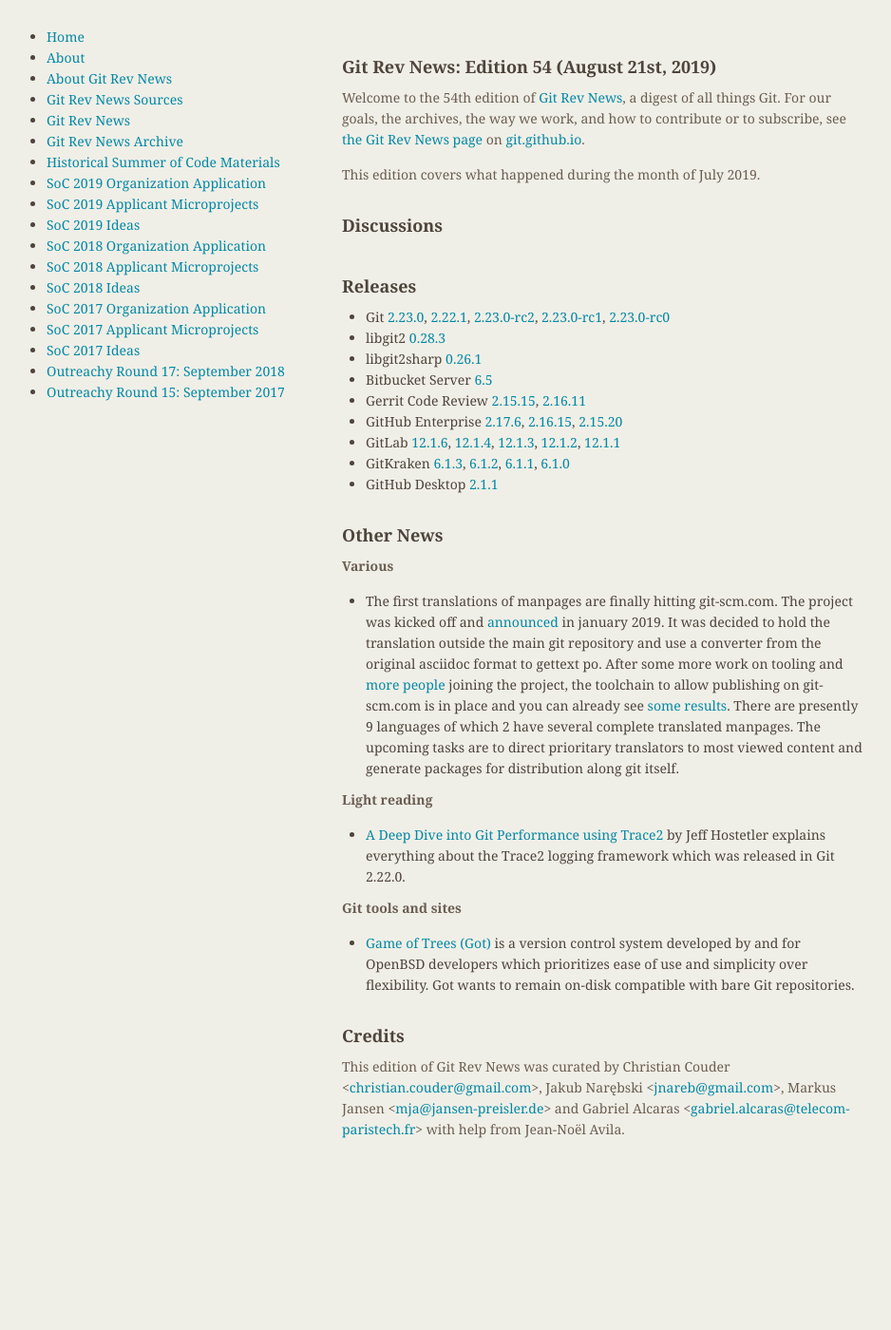
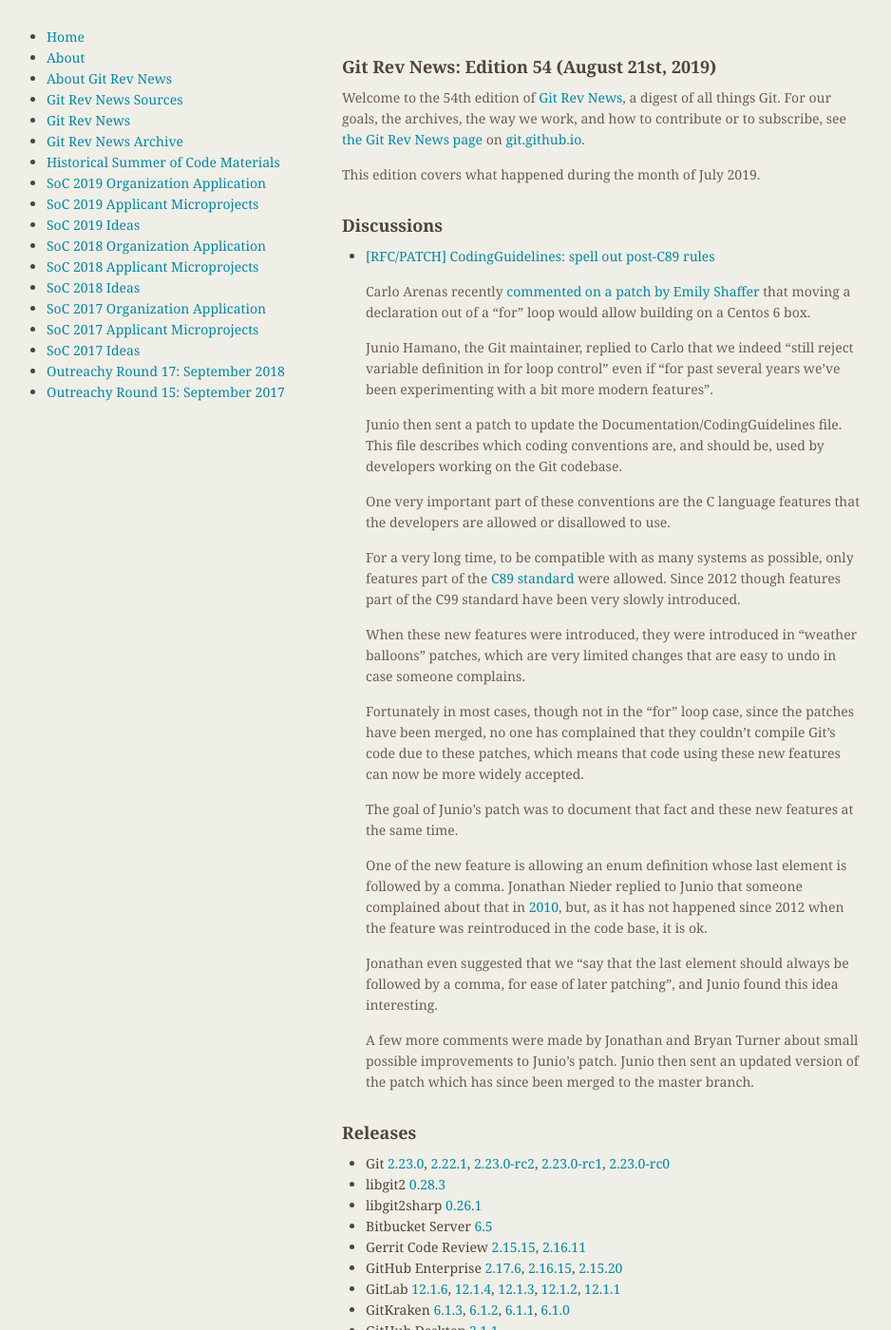
Before and after one commit to git/git.github.io, a Jekyll site: the page built from rev_news/drafts/edition-54.md, in a window 1280 px wide and 1400 px high. Shown: the whole window at 95% size, without its empty margins (174-1112 px from the left). Built offline with Jekyll 4.4.1, drawn with Linux system fonts in a browser that asks for light colours.

Commit message:
rn-54: add article about C99 features in CodingGuidelines

```diff
--- a/rev_news/drafts/edition-54.md
+++ b/rev_news/drafts/edition-54.md
@@ -24,6 +24,57 @@
 <!---
 ### Reviews
 -->
+
+* [[RFC/PATCH] CodingGuidelines: spell out post-C89 rules](https://public-inbox.org/git/xmqq4l3l520f.fsf_-_@gitster-ct.c.googlers.com/)
+
+  Carlo Arenas recently [commented on a patch by Emily Shaffer](https://public-inbox.org/git/CAPUEspgjSAqHUP2vsCCjqG8b0QkWdgoAByh4XdqsThQMt=V38w@mail.gmail.com/)
+  that moving a declaration out of a "for" loop would allow building on
+  a Centos 6 box.
+
+  Junio Hamano, the Git maintainer, replied to Carlo that we indeed
+  "still reject variable definition in for loop control" even if "for
+  past several years we've been experimenting with a bit more modern
+  features".
+
+  Junio then sent a patch to update the Documentation/CodingGuidelines
+  file. This file describes which coding conventions are, and should
+  be, used by developers working on the Git codebase.
+
+  One very important part of these conventions are the C language
+  features that the developers are allowed or disallowed to use.
+
+  For a very long time, to be compatible with as many systems as
+  possible, only features part of the
+  [C89 standard](https://en.wikipedia.org/wiki/ANSI_C) were
+  allowed. Since 2012 though features part of the C99 standard have
+  been very slowly introduced.
+
+  When these new features were introduced, they were introduced in
+  "weather balloons" patches, which are very limited changes that are
+  easy to undo in case someone complains.
+
+  Fortunately in most cases, though not in the "for" loop case, since
+  the patches have been merged, no one has complained that they
+  couldn't compile Git's code due to these patches, which means that
+  code using these new features can now be more widely accepted.
+
+  The goal of Junio's patch was to document that fact and these new
+  features at the same time.
+
+  One of the new feature is allowing an enum definition whose last
+  element is followed by a comma. Jonathan Nieder replied to Junio
+  that someone complained about that in [2010](https://public-inbox.org/git/20100311163235.GC7877@thor.il.thewrittenword.com/),
+  but, as it has not happened since 2012 when the feature was
+  reintroduced in the code base, it is ok.
+
+  Jonathan even suggested that we "say that the last element should
+  always be followed by a comma, for ease of later patching", and
+  Junio found this idea interesting.
+
+  A few more comments were made by Jonathan and Bryan Turner about
+  small possible improvements to Junio's patch. Junio then sent an
+  updated version of the patch which has since been merged to the
+  master branch.
 
 <!---
 ### Support
```
